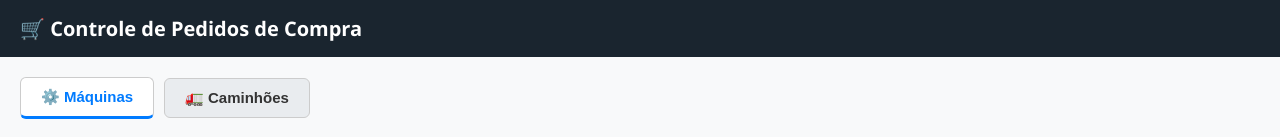
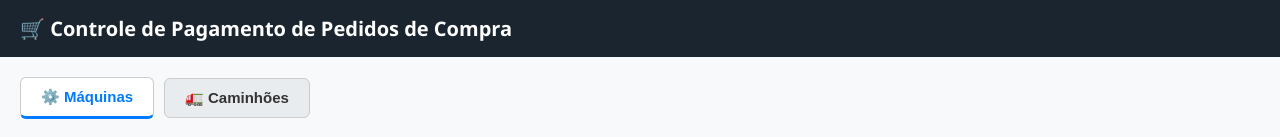
Before and after one commit to jeanapp/controlepagamentopedidos, a plain HTML site: page index.html in a window 1280 px wide. Shown: the top 137 px of the page. Drawn offline with nearby package versions, Linux system fonts and the light colour scheme; no server answers.

Commit message:
index.html

```diff
--- a/index.html
+++ b/index.html
@@ -246,7 +246,7 @@
 <body>
 
     <header>
-        🛒 Controle de Pedidos de Compra
+        🛒 Controle de Pagamento de Pedidos de Compra
     </header>
 
     <div class="main-container">
```
